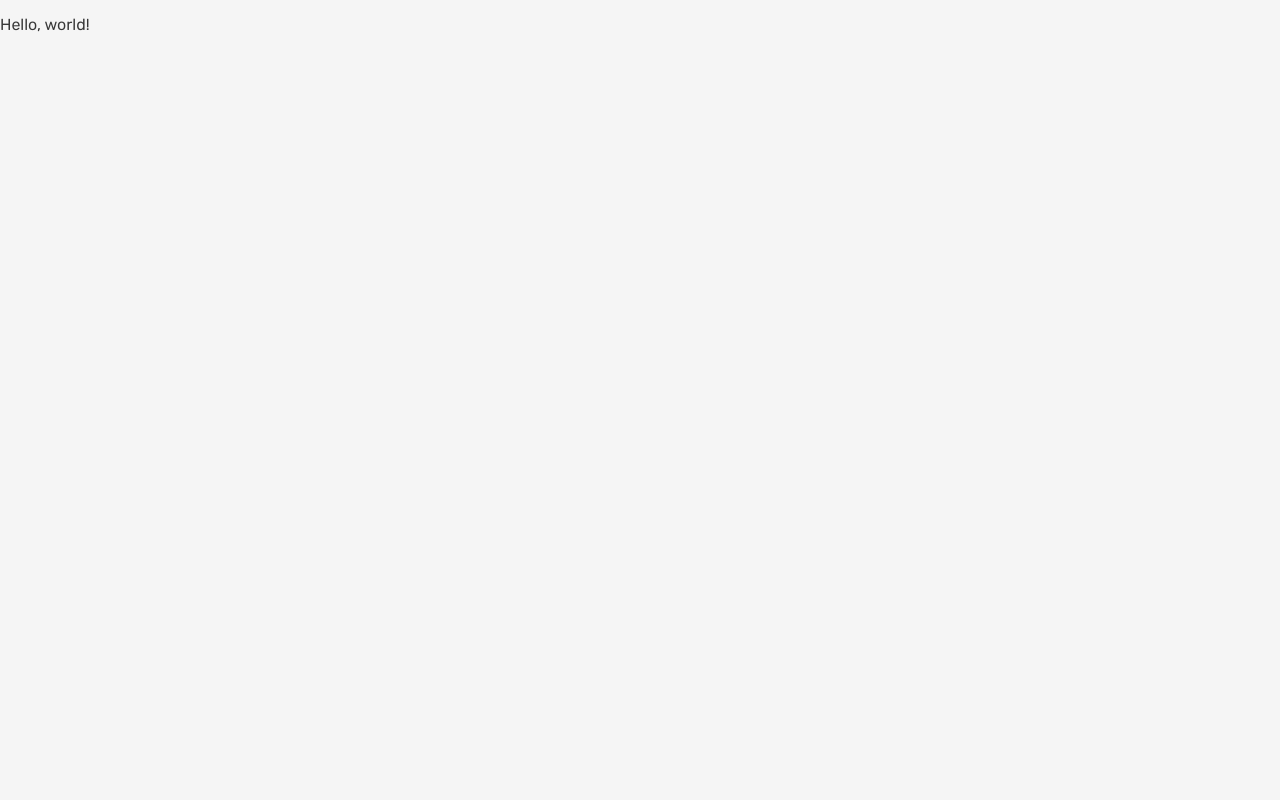
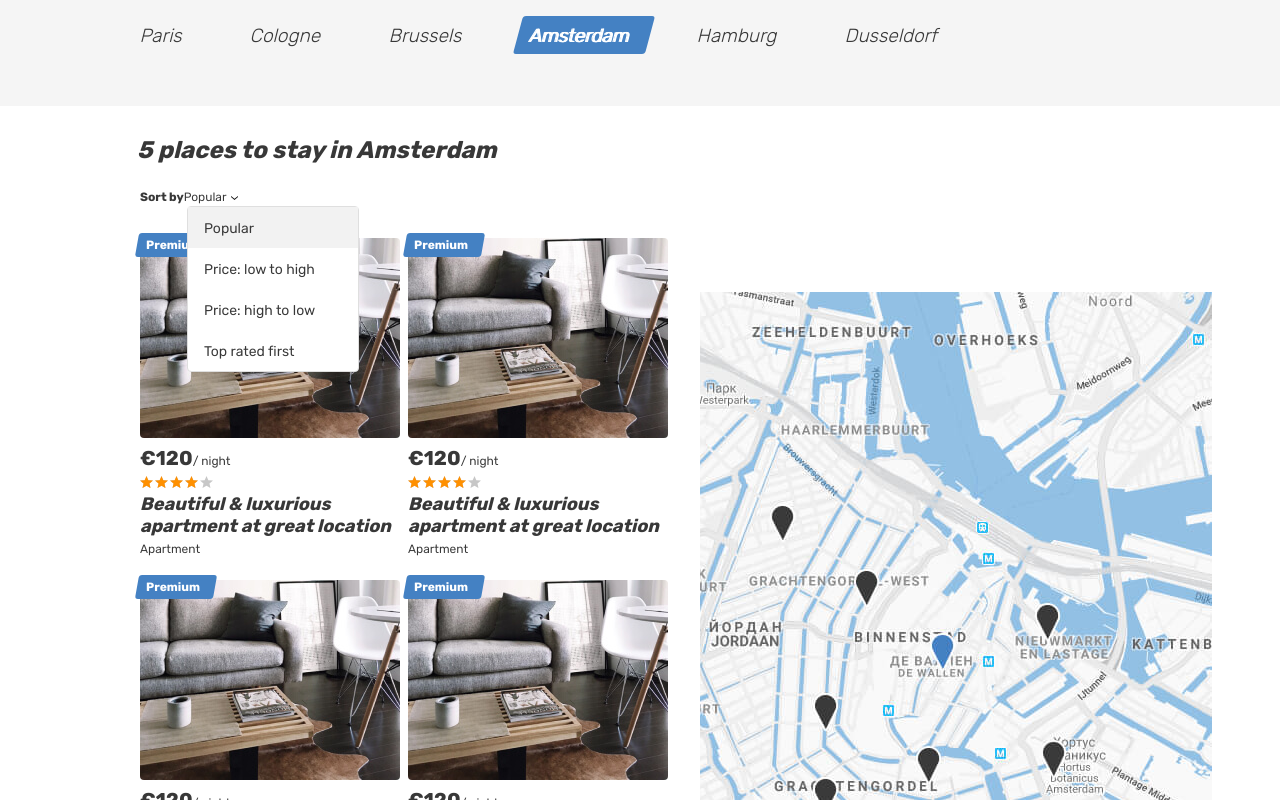
Before and after one commit to htmlacademy-react/90698-six-cities-simple-12, a React (Create React App) app in the folder project/: page / in a window 1280 px wide. Shown: the top 800 px of the page. Built offline with nearby package versions, Linux system fonts and the light colour scheme.

Commit message:
2.16. Начинаем программировать

```diff
--- a/project/src/components/app/app.tsx
+++ b/project/src/components/app/app.tsx
@@ -1,5 +1,13 @@
-function App(): JSX.Element {
-  return <p>Hello, world!</p>;
+import MainScreen from '../../pages/main/main';
+
+type AppScreenProps = {
+  offersCount: number;
+}
+
+function App({offersCount}: AppScreenProps): JSX.Element {
+  return (
+    <MainScreen offersCount={offersCount} />
+  );
 }
 
 export default App;
--- /dev/null
+++ b/project/src/components/card/card.tsx
@@ -0,0 +1,36 @@
+
+function CardScreen(): JSX.Element {
+  return (
+    <article className="cities__card place-card">
+      <div className="place-card__mark">
+        <span>Premium</span>
+      </div>
+      <div className="cities__image-wrapper place-card__image-wrapper">
+        <a href="/#">
+          <img className="place-card__image" src="img/apartment-01.jpg" width="260" height="200" alt="Place image"/>
+        </a>
+      </div>
+      <div className="place-card__info">
+        <div className="place-card__price-wrapper">
+          <div className="place-card__price">
+            <b className="place-card__price-value">&euro;120</b>
+            <span className="place-card__price-text">&#47;&nbsp;night</span>
+          </div>
+
+        </div>
+        <div className="place-card__rating rating">
+          <div className="place-card__stars rating__stars">
+            <span style={{width: '80%'}}></span>
+            <span className="visually-hidden">Rating</span>
+          </div>
+        </div>
+        <h2 className="place-card__name">
+          <a href="/#">Beautiful &amp; luxurious apartment at great location</a>
+        </h2>
+        <p className="place-card__type">Apartment</p>
+      </div>
+    </article>
+  );
+}
+
+export default CardScreen;
--- a/project/src/index.tsx
+++ b/project/src/index.tsx
@@ -1,6 +1,10 @@
 import React from 'react';
 import ReactDOM from 'react-dom/client';
 import App from './components/app/app';
+
+const Setting = {
+  OffersCount: 5,
+} as const;
 
 const root = ReactDOM.createRoot(
   document.getElementById('root') as HTMLElement,
@@ -8,6 +12,6 @@ const root = ReactDOM.createRoot(
 
 root.render(
   <React.StrictMode>
-    <App />
+    <App offersCount = {Setting.OffersCount}/>
   </React.StrictMode>,
 );
--- /dev/null
+++ b/project/src/pages/main/main.tsx
@@ -0,0 +1,84 @@
+import CardScreen from '../../components/card/card';
+
+type mainScreenProps = {
+  offersCount: number;
+ }
+
+function MainScreen({offersCount}: mainScreenProps): JSX.Element {
+  return (
+    <main className="page__main page__main--index">
+      <h1 className="visually-hidden">Cities</h1>
+      <div className="tabs">
+        <section className="locations container">
+          <ul className="locations__list tabs__list">
+            <li className="locations__item">
+              <a className="locations__item-link tabs__item" href="/#">
+                <span>Paris</span>
+              </a>
+            </li>
+            <li className="locations__item">
+              <a className="locations__item-link tabs__item" href="/#">
+                <span>Cologne</span>
+              </a>
+            </li>
+            <li className="locations__item">
+              <a className="locations__item-link tabs__item" href="/#">
+                <span>Brussels</span>
+              </a>
+            </li>
+            <li className="locations__item">
+              <a className="locations__item-link tabs__item tabs__item--active">
+                <span>Amsterdam</span>
+              </a>
+            </li>
+            <li className="locations__item">
+              <a className="locations__item-link tabs__item" href="/#">
+                <span>Hamburg</span>
+              </a>
+            </li>
+            <li className="locations__item">
+              <a className="locations__item-link tabs__item" href="/#">
+                <span>Dusseldorf</span>
+              </a>
+            </li>
+          </ul>
+        </section>
+      </div>
+      <div className="cities">
+        <div className="cities__places-container container">
+          <section className="cities__places places">
+            <h2 className="visually-hidden">Places</h2>
+            <b className="places__found">{offersCount} places to stay in Amsterdam</b>
+            <form className="places__sorting" action="#" method="get">
+              <span className="places__sorting-caption">Sort by</span>
+              <span className="places__sorting-type" tabIndex={0}>
+                  Popular
+                <svg className="places__sorting-arrow" width="7" height="4">
+                  <use xlinkHref="#icon-arrow-select"></use>
+                </svg>
+              </span>
+              <ul className="places__options places__options--custom places__options--opened">
+                <li className="places__option places__option--active" tabIndex={0}>Popular</li>
+                <li className="places__option" tabIndex={0}>Price: low to high</li>
+                <li className="places__option" tabIndex={0}>Price: high to low</li>
+                <li className="places__option" tabIndex={0}>Top rated first</li>
+              </ul>
+            </form>
+            <div className="cities__places-list places__list tabs__content">
+              <CardScreen />
+              <CardScreen />
+              <CardScreen />
+              <CardScreen />
+              <CardScreen />
+            </div>
+          </section>
+          <div className="cities__right-section">
+            <section className="cities__map map"></section>
+          </div>
+        </div>
+      </div>
+    </main>
+  );
+}
+
+export default MainScreen;
```
Also changed, not shown: project/src/pages/login/login.tsx (added, +32 -0 lines), 1 other file (tests, documents, lock files or other folders).
